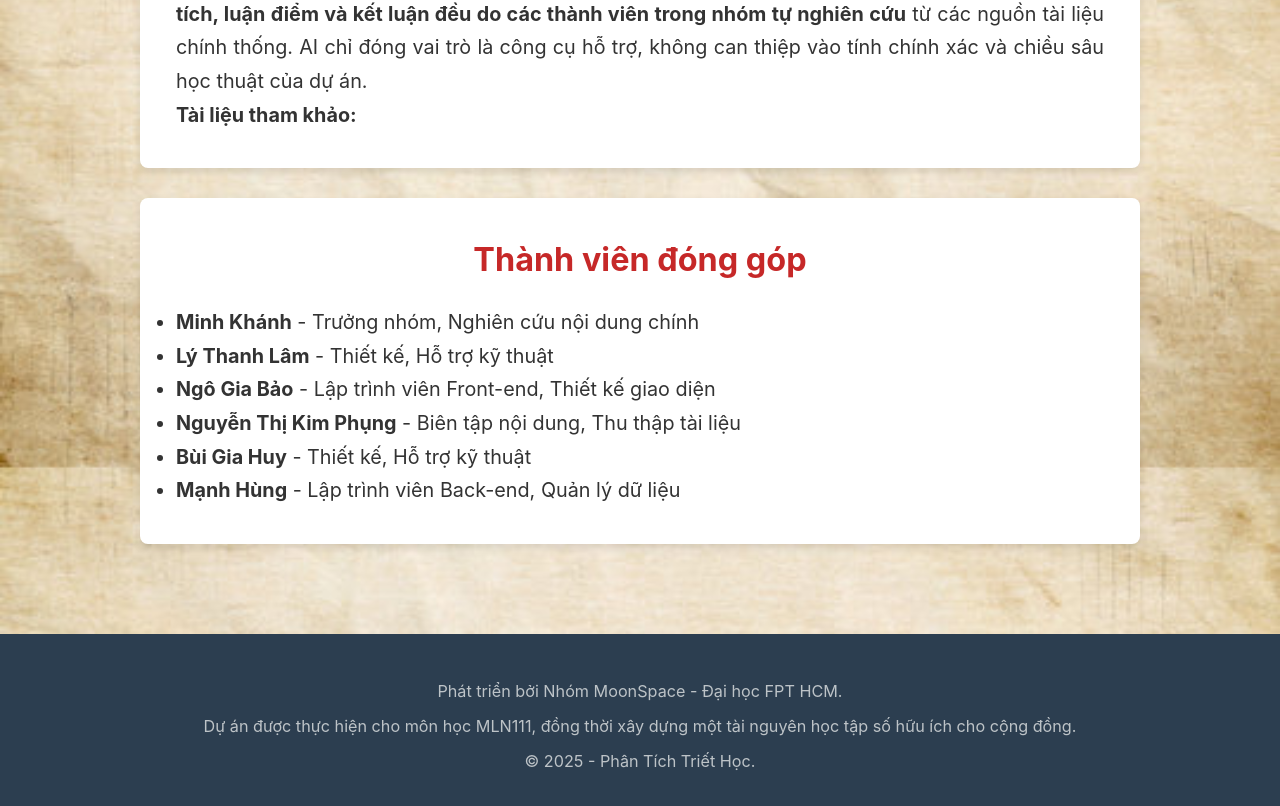
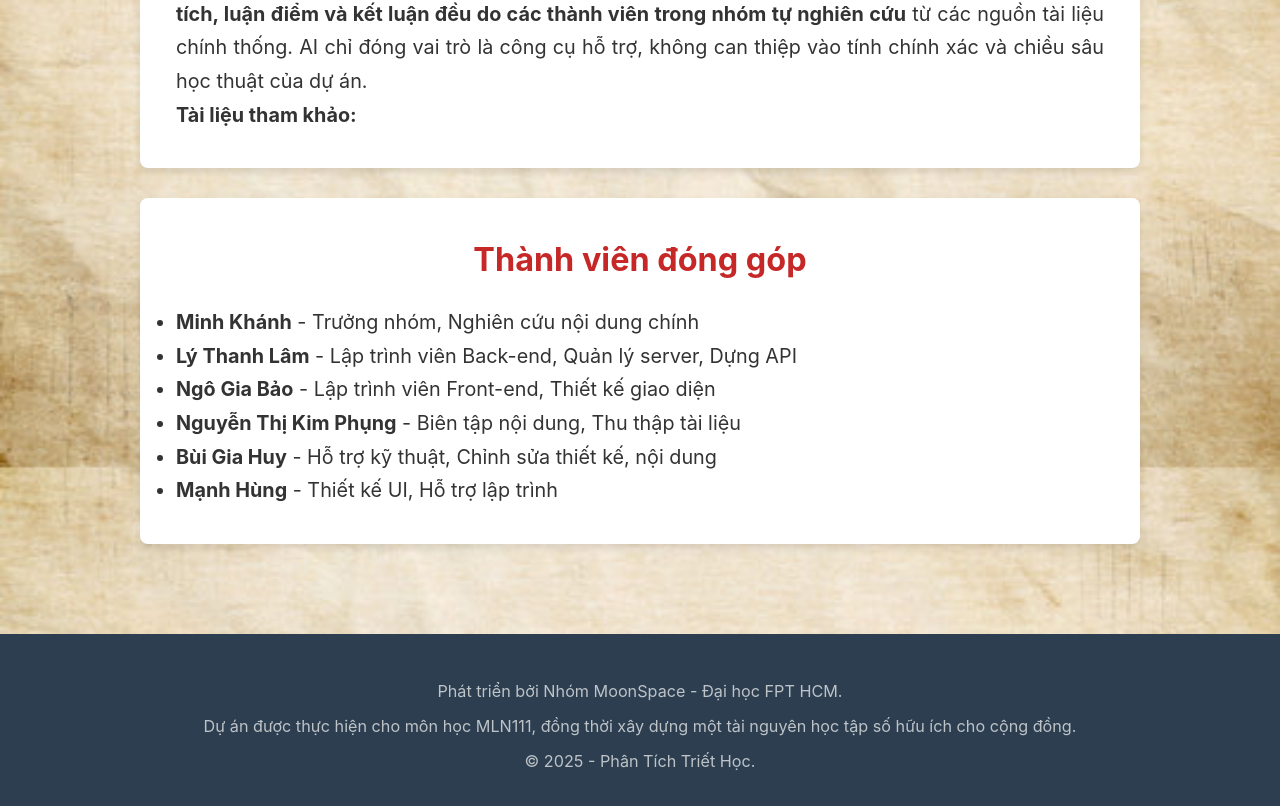
Before and after one commit to LysLama/HCM, a React (Vite) app: page / in a window 1280 px wide. Shown: the part 2946-3752 px from the top of the page. Built offline with nearby package versions, Linux system fonts and the light colour scheme; a web font is replaced by a local one.

Commit message:
content: update Intro & LyThuyet sections

```diff
--- a/src/template/Intro.jsx
+++ b/src/template/Intro.jsx
@@ -104,11 +104,11 @@ const Intro = () => {
                     {/* Vui lòng cập nhật tên và vai trò của các thành viên trong nhóm của bạn tại đây */}
                     <ul>
                         <li><strong>Minh Khánh</strong> - Trưởng nhóm, Nghiên cứu nội dung chính</li>
-                        <li><strong>Lý Thanh Lâm</strong> - Thiết kế, Hỗ trợ kỹ thuật</li>
+                        <li><strong>Lý Thanh Lâm</strong> - Lập trình viên Back-end, Quản lý server, Dựng API</li>
                         <li><strong>Ngô Gia Bảo</strong> - Lập trình viên Front-end, Thiết kế giao diện</li>
                         <li><strong>Nguyễn Thị Kim Phụng</strong> - Biên tập nội dung, Thu thập tài liệu</li>
-                        <li><strong>Bùi Gia Huy</strong> - Thiết kế, Hỗ trợ kỹ thuật</li>
-                        <li><strong>Mạnh Hùng</strong> - Lập trình viên Back-end, Quản lý dữ liệu</li>
+                        <li><strong>Bùi Gia Huy</strong> - Hỗ trợ kỹ thuật, Chỉnh sửa thiết kế, nội dung</li>
+                        <li><strong>Mạnh Hùng</strong> - Thiết kế UI, Hỗ trợ lập trình</li>
 
                     </ul>
                 </div>
--- a/src/template/LyThuyet.jsx
+++ b/src/template/LyThuyet.jsx
@@ -89,7 +89,7 @@ const Theory = () => {
                         </blockquote>
                     </div>
 
-                    {/* PHẦN VI: TÀI LIỆU THAM KHẢO */}
+                    {/* PHẦN IV: TÀI LIỆU THAM KHẢO */}
                     <h3>6. Video học thuật:</h3>
                     <div className="video-section">
                         <div className="video-container">
@@ -145,24 +145,8 @@ const Theory = () => {
                         </div>
                     </div>
 
-                    {/* PHẦN IV: GIAI CẤP VÀ DÂN TỘC */}
-                    <section>
-                        <h3>7. Mối quan hệ giữa giai cấp và dân tộc</h3>
-                        <p>
-                            •	<strong>Bản chất giai cấp:</strong> Giai cấp là phạm trù kinh tế–xã hội mang tính lịch sử; sự tồn tại của nó gắn với những hệ thống sản xuất dựa trên tư hữu, nhưng không thể giản lược thành thuần kinh tế.
-                        </p>
-                        <p>
-                            •	<strong>Mối liên hệ giai cấp–dân tộc:</strong> Trong những thời đoạn lịch sử nhất định, lợi ích căn bản của các giai cấp lao động quyện chặt với lợi ích dân tộc; từ đó hình thành mặt trận thống nhất, liên minh giai cấp dưới ngọn cờ giải phóng dân tộc và xã hội.
-                        </p>
-                        <ul>
-                            <li><strong>Liên minh chiến lược:</strong> Dựa trên lợi ích căn bản thống nhất, có tính lâu dài.</li>
-                            <li><strong>Liên minh sách lược:</strong> Mang tính tạm thời, dựa trên lợi ích trước mắt.</li>
-                            <li><strong>Biện chứng:</strong> Đấu tranh giai cấp và liên minh giai cấp là hai mặt của một quá trình tạo sức mạnh lịch sử.</li>
-                        </ul>
-                    </section>
-
                     {/* PHẦN V: VÍ DỤ LỊCH SỬ */}
-                    <h3>8. Ví dụ thực tiễn trong lịch sử</h3>
+                    <h3>7. Ví dụ thực tiễn trong lịch sử</h3>
                     <p>
                         •	<strong>Cách mạng Pháp 1789:</strong> Cuộc đấu tranh của giai cấp tư sản chống lại quý tộc phong kiến, mở ra kỷ nguyên tư bản chủ nghĩa ở châu Âu.
                     </p>
```
